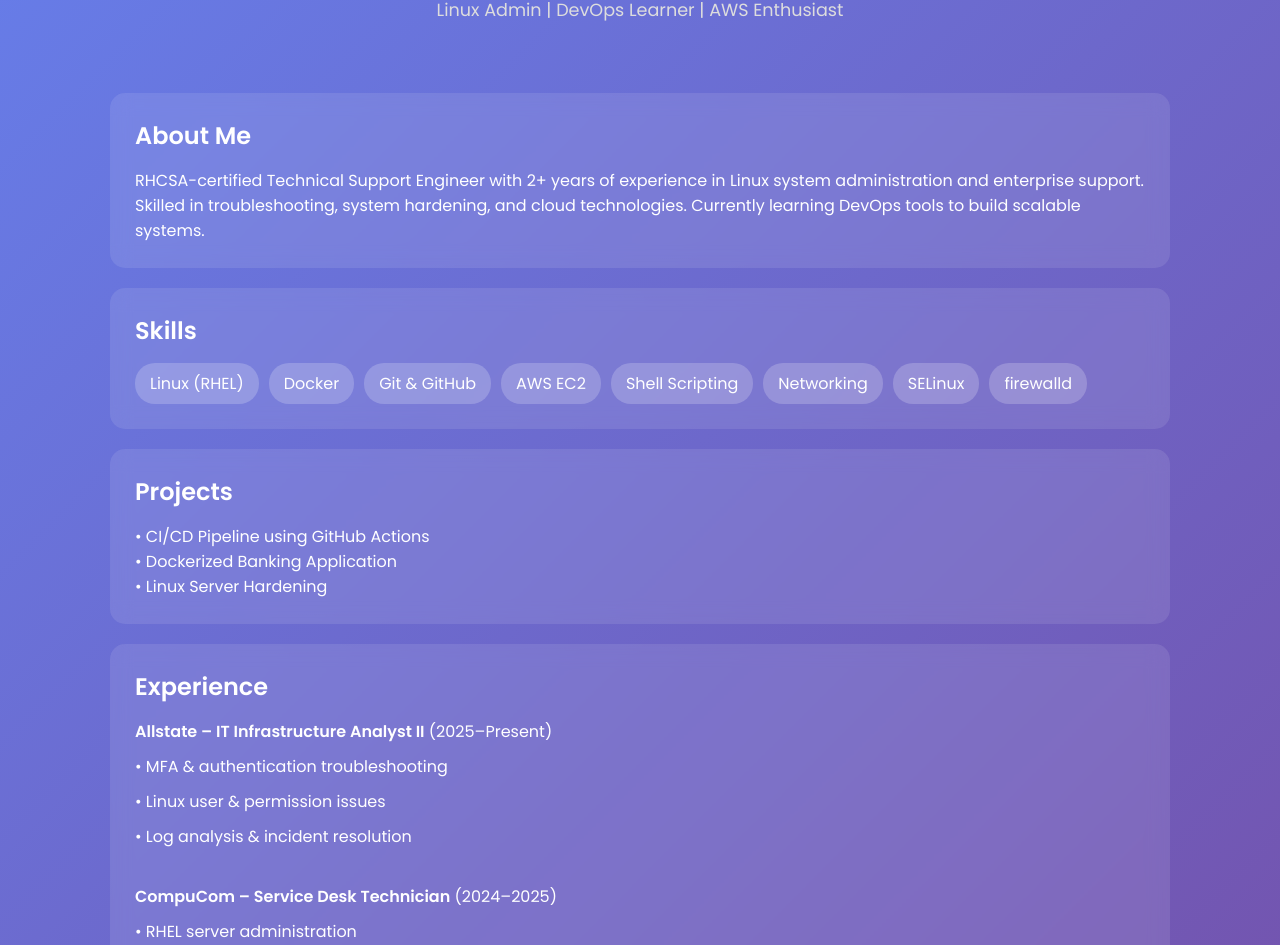
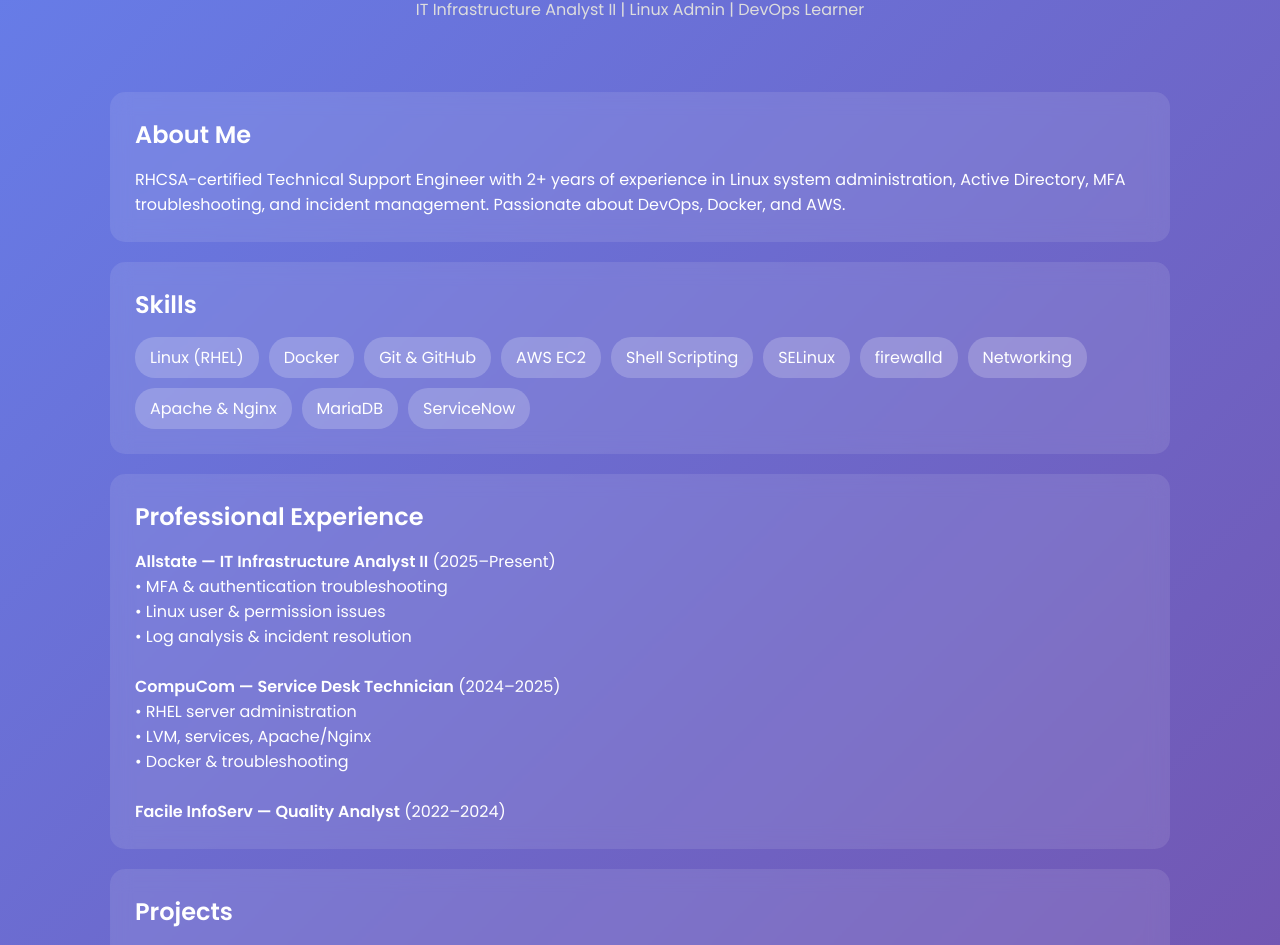
Before and after one commit to Manmeetkaur14/github_actions-Zero-to-Hero1, a plain HTML site: page index.html in a window 1280 px wide. Shown: the part 130-1075 px from the top of the page. Drawn offline with Linux system fonts and the light colour scheme.

Commit message:
website changed

```diff
--- a/index.html
+++ b/index.html
@@ -8,102 +8,72 @@
 <link href="https://fonts.googleapis.com/css2?family=Poppins:wght@300;400;600&display=swap" rel="stylesheet">
 
 <style>
-    * {
-      margin:0;
-      padding:0;
-      box-sizing:border-box;
-      font-family:'Poppins', sans-serif;
-    }
+*{margin:0;padding:0;box-sizing:border-box;font-family:'Poppins',sans-serif;}
 
-    body {
-      background: linear-gradient(135deg, #667eea, #764ba2);
+body{
+  background:linear-gradient(135deg,#667eea,#764ba2);
   color:#fff;
 }
 
-    header {
+header{
   text-align:center;
   padding:50px 20px;
 }
 
-    header h1 {
-      font-size:2.8rem;
-    }
+header h1{font-size:2.8rem;}
+header p{color:#ddd;margin-top:10px;}
 
-    header p {
-      margin-top:10px;
-      font-size:1.1rem;
-      color:#ddd;
-    }
-
-    .container {
+.container{
   max-width:1100px;
   margin:auto;
   padding:20px;
 }
 
-    .card {
-      background: rgba(255,255,255,0.1);
-      backdrop-filter: blur(10px);
+.card{
+  background:rgba(255,255,255,0.1);
+  backdrop-filter:blur(10px);
   padding:25px;
   border-radius:15px;
   margin-bottom:20px;
-      transition:0.3s;
 }
 
-    .card:hover {
-      transform: translateY(-5px);
-    }
+h2{margin-bottom:15px;}
 
-    h2 {
-      margin-bottom:15px;
-      color:#fff;
-    }
-
-    .skills {
+.skills{
   display:flex;
   flex-wrap:wrap;
   gap:10px;
 }
 
-    .skill {
-      background: rgba(255,255,255,0.2);
+.skill{
+  background:rgba(255,255,255,0.2);
   padding:8px 15px;
   border-radius:20px;
 }
 
-    .experience p {
-      margin-bottom:10px;
-    }
-
-    .contact {
-      text-align:center;
-    }
-
-    .btn {
+.btn{
   display:inline-block;
-      margin-top:15px;
+  margin-top:10px;
   padding:10px 20px;
   border-radius:25px;
   background:#fff;
   color:#333;
   text-decoration:none;
   font-weight:600;
-      transition:0.3s;
 }
 
-    .btn:hover {
+.btn:hover{
   background:#000;
   color:#fff;
 }
-
 </style>
 </head>
 
 <body>
 
 <header>
-  <h1>Hi, I'm Manmeet 👋</h1>
-  <p>Linux Admin | DevOps Learner | AWS Enthusiast</p>
+  <h1>Manmeet Kaur 👋</h1>
+  <p>IT Infrastructure Analyst II | Linux Admin | DevOps Learner</p>
 </header>
 
 <div class="container">
@@ -111,8 +81,8 @@
 <div class="card">
 <h2>About Me</h2>
 <p>
-      RHCSA-certified Technical Support Engineer with 2+ years of experience in Linux system administration and enterprise support.
-      Skilled in troubleshooting, system hardening, and cloud technologies. Currently learning DevOps tools to build scalable systems.
+RHCSA-certified Technical Support Engineer with 2+ years of experience in Linux system administration,
+Active Directory, MFA troubleshooting, and incident management. Passionate about DevOps, Docker, and AWS.
 </p>
 </div>
 
@@ -124,10 +94,34 @@
 <div class="skill">Git & GitHub</div>
 <div class="skill">AWS EC2</div>
 <div class="skill">Shell Scripting</div>
-      <div class="skill">Networking</div>
 <div class="skill">SELinux</div>
 <div class="skill">firewalld</div>
+<div class="skill">Networking</div>
+<div class="skill">Apache & Nginx</div>
+<div class="skill">MariaDB</div>
+<div class="skill">ServiceNow</div>
 </div>
+</div>
+
+<div class="card">
+<h2>Professional Experience</h2>
+
+<p><strong>Allstate — IT Infrastructure Analyst II</strong> (2025–Present)</p>
+<p>• MFA & authentication troubleshooting</p>
+<p>• Linux user & permission issues</p>
+<p>• Log analysis & incident resolution</p>
+
+<br>
+
+<p><strong>CompuCom — Service Desk Technician</strong> (2024–2025)</p>
+<p>• RHEL server administration</p>
+<p>• LVM, services, Apache/Nginx</p>
+<p>• Docker & troubleshooting</p>
+
+<br>
+
+<p><strong>Facile InfoServ — Quality Analyst</strong> (2022–2024)</p>
+
 </div>
 
 <div class="card">
@@ -137,23 +131,6 @@
 <p>• Linux Server Hardening</p>
 </div>
 
-  <div class="card experience">
-    <h2>Experience</h2>
-
-    <p><strong>Allstate – IT Infrastructure Analyst II</strong> (2025–Present)</p>
-    <p>• MFA & authentication troubleshooting</p>
-    <p>• Linux user & permission issues</p>
-    <p>• Log analysis & incident resolution</p>
-
-    <br>
-
-    <p><strong>CompuCom – Service Desk Technician</strong> (2024–2025)</p>
-    <p>• RHEL server administration</p>
-    <p>• LVM, services, Apache/Nginx</p>
-    <p>• Docker & troubleshooting</p>
-
-  </div>
-
 <div class="card">
 <h2>Certifications & Education</h2>
 <p>• RHCSA Certified (2025)</p>
@@ -161,13 +138,19 @@
 <p>• Diploma in Computer Engineering (2021)</p>
 </div>
 
-  <div class="card contact">
+<div class="card">
+<h2>Languages</h2>
+<p>English | Hindi | Punjabi</p>
+</div>
+
+<div class="card">
 <h2>Contact</h2>
-    <p>Pune, India</p>
+<p>📍 Pune, India</p>
 <p>📞 9850234235</p>
 <p>📧 manmeeetkaur.14@gmail.com</p>
 
-    <a href="https://github.com/Manmeetkaur14" class="btn">View GitHub</a>
+<a href="https://github.com/Manmeetkaur14" class="btn">GitHub</a>
+<a href="https://linkedin.com/in/YOUR-LINK" class="btn">LinkedIn</a>
 </div>
 
 </div>
```
Lines whose indentation alone changed are shown as unchanged.
